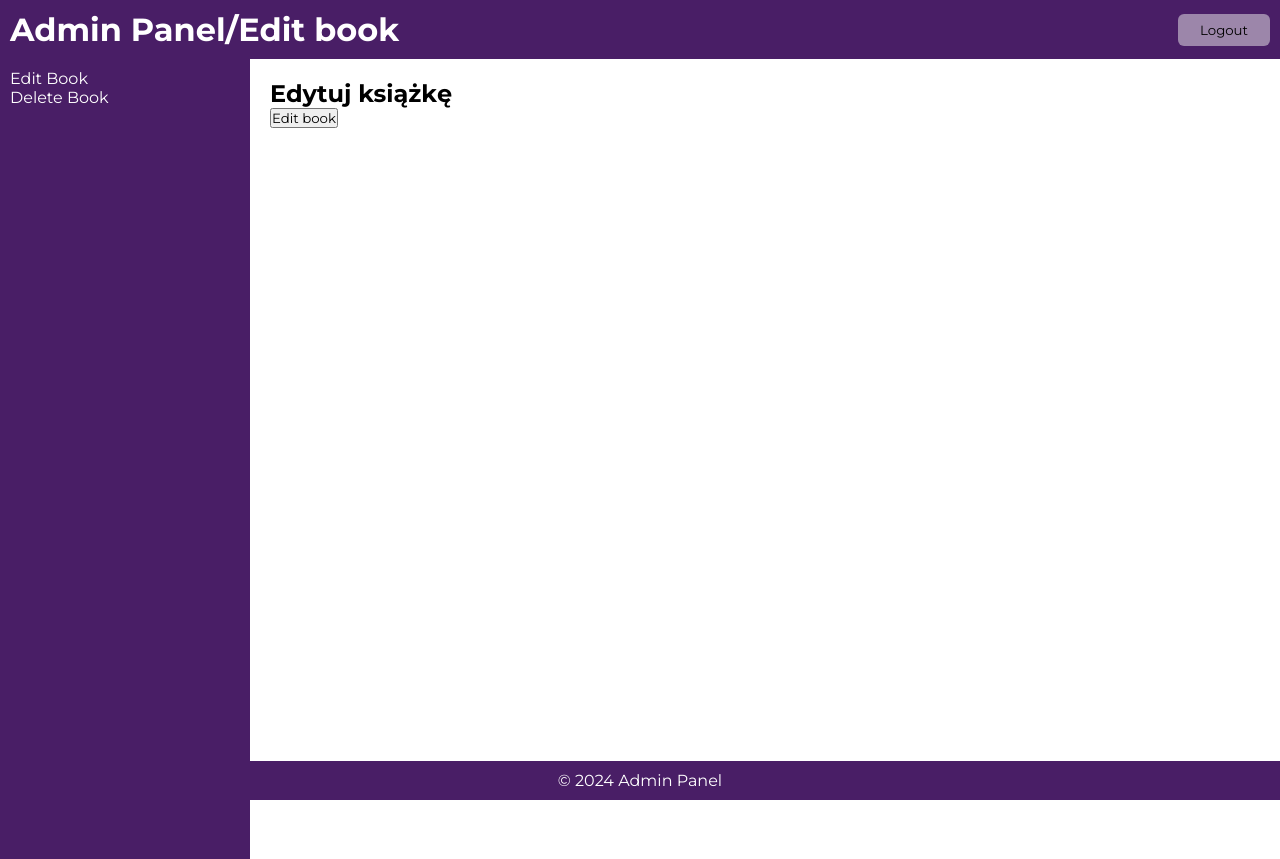
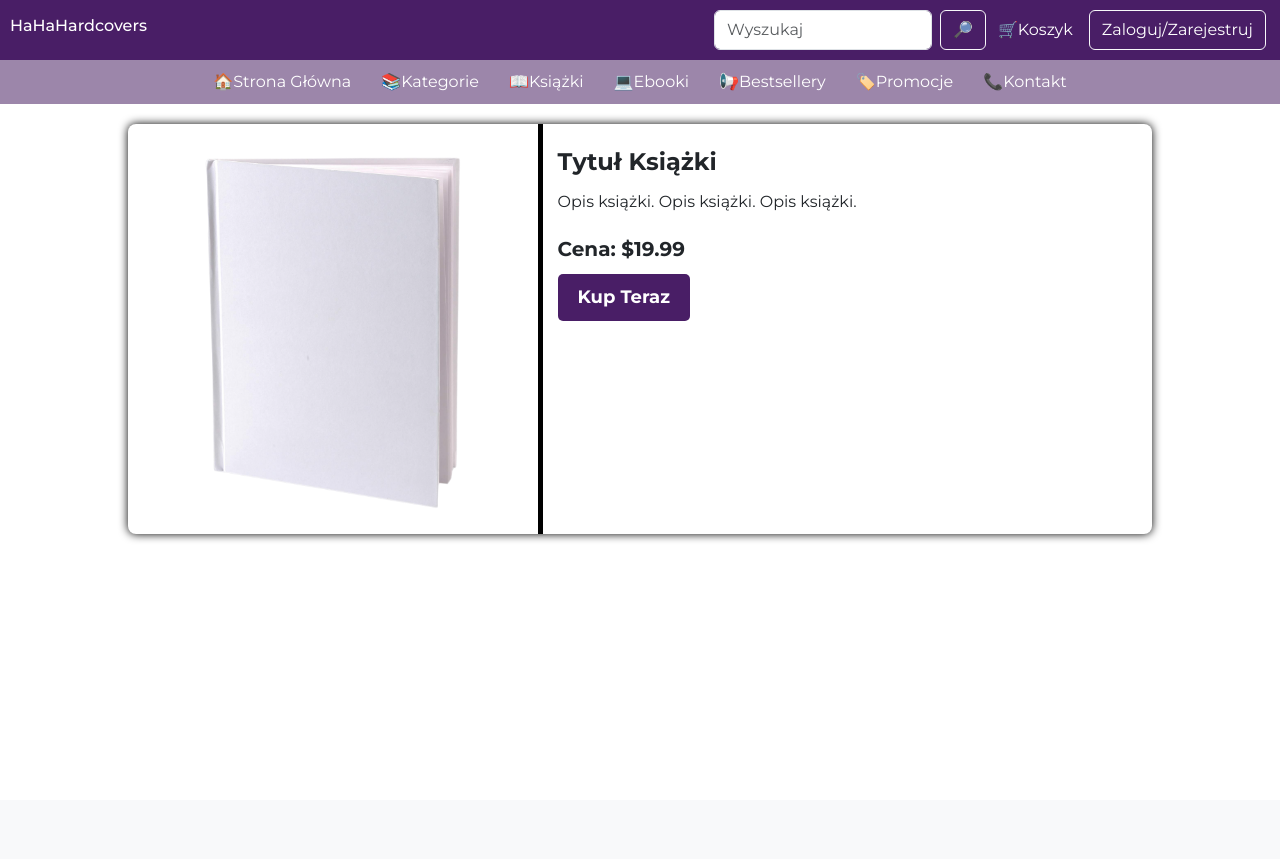
Before and after one commit to PPysklo/HaHaHardcovers, a Django app: page /test2/ in a window 1280 px wide. After the commit the page ends 541 px from the top, so only its background shows below. Run offline with Django 4.2, Linux system fonts and the light colour scheme; some libraries are stand-ins or nearby versions.

Commit message:
BookPage
Na test2 jest BookPage zrobiony html

```diff
--- a/templates/test2.html
+++ b/templates/test2.html
@@ -1,41 +1,146 @@
+{% load static %}
 <!DOCTYPE html>
-{% load static %}
-<html lang="en">
+<html>
+
 <head>
-    <meta charset="UTF-8">
-    <meta name="viewport" content="width=device-width, initial-scale=1.0">
-    <link rel="stylesheet" href="https://cdnjs.cloudflare.com/ajax/libs/font-awesome/6.4.2/css/all.min.css">
-    <link rel="stylesheet" href="{% static 'styles\test1style.css' %}">
-    <title>Admin Panel</title>
+    <title>{% block title %}{% endblock %}</title>
+    {% load bootstrap5 %}
+    {% bootstrap_css %}
+    {% bootstrap_javascript %}
+    <link rel="stylesheet" href="{% static 'styles\navbarstyle.css' %}">
+    <style>
+
+        .book-container {
+            width: 80%;
+            margin: 20px auto;
+            background-color: #fff;
+            border-radius: 8px;
+            overflow: hidden;
+            box-shadow: 0 0 10px rgb(0, 0, 0);
+        }
+
+        .book-image {
+            float: left;
+            width: 40%;
+        }
+
+        .book-image img {
+            width: 100%;
+            height: auto;
+            outline: 5px solid #000;
+        }
+
+        .book-details {
+            float: left;
+            width: 60%;
+            padding: 20px;
+        }
+
+        .book-title {
+            font-size: 24px;
+            font-weight: bold;
+            margin-bottom: 10px;
+        }
+
+        .book-description {
+            font-size: 16px;
+            margin-bottom: 20px;
+        }
+
+        .book-price {
+            font-size: 20px;
+            font-weight: bold;
+            margin-bottom: 10px;
+        }
+
+        .buy-now-btn {
+            display: inline-block;
+            padding: 10px 20px;
+            font-size: 18px;
+            font-weight: bold;
+            text-align: center;
+            text-decoration: none;
+            background-color: #491e66;
+            color: #fff;
+            border-radius: 5px;
+            cursor: pointer;
+
+            transition: background-color 0.3s, color 0.3s;
+        }
+
+        .buy-now-btn:hover {
+            background-color: #fff;
+            color: #491e66;
+            outline: 2px solid #491e66;
+        }
+    </style>
 </head>
+
 <body>
-    <div class="admin-container">
-        <header class="admin-header">
-            <h1>Admin Panel/Edit book</h1>
-            <Button id="Button1">Logout</Button>
+    <body>
+        <header>
+            <h1 class="navbar-brand">HaHaHardcovers</h1>
+            <div class="header-buttons">
+                <form class="d-flex" role="search">
+                    <input class="form-control me-2" type="search" placeholder="Wyszukaj" aria-label="Search">
+                    <button class="btn btn-outline-light" type="submit">🔎</button>
+                  </form>
+                <a href="#" class="cart-link">🛒Koszyk</a>
+            {% if user.is_authenticated %}
+                <button type="button" class="btn btn-outline-light mx-1">
+                    <a href="{% url 'users:user-profile' user.profile.id %}" class="category_bar_element">Profil</a>
+                </button>
+                {% if user.is_superuser %}
+                <button type="button" class="btn btn-outline-light mx-1">
+                    <a href="{% url 'stuff:add_Book' %}" class="category_bar_element">Dodaj książkę</a>
+                </button>
+                {% endif %}
+            <button class="btn btn-outline-light mx-1">
+                <a href="{% url 'users:logout' %}" class="category_bar_element">Wyloguj</a>
+            </button>
+            {% else %}
+            <button class="btn btn-outline-light mx-1">
+                <a href="{% url 'users:login_Register' %}" class="category_bar_element">Zaloguj/Zarejestruj</a>
+            </button>
+            {% endif %}
+            </div>
         </header>
-        <aside class="admin-sidebar">
-            <nav>
-                <a href="#" class="category_bar_element">Edit Book</a>
-            </nav>
-            <nav>
-                <a href="#" class="category_bar_element">Delete Book</a>
-                <!--Wiecej opcji-->
-            </nav>
-        </aside>
-        <div class="admin-div">
-            <!-- Tu co w srodku-->
-            <h2>Edytuj książkę</h2>
-            <form>
 
-                <!--Dodanie opcji-->
+        <nav>
+            <a href="#">🏠Strona Główna</a>
+                <a href="#" data-bs-toggle="dropdown">
+                    📚Kategorie
+                </a>
+                <ul class="dropdown-menu">
+                  <li><a class="dropdown-item" href="#">Action</a></li>
+                  <li><a class="dropdown-item" href="#">Another action</a></li>
+                  <li><a class="dropdown-item" href="#">Something else here</a></li>
+                  </ul>
+            <a href="#">📖Książki</a>
+            <a href="#">💻Ebooki</a>
+            <a href="#">📢Bestsellery</a>
+            <a href="#">🏷️Promocje</a>
+            <a href="#">📞Kontakt</a>
+        </nav>
 
-                <button type="submit">Edit book</button>
-            </form>
-        </div>
-        <footer class="admin-footer">
-            &copy; 2024 Admin Panel
-        </footer>
-    </div>
+
+
+        <div class="book-container">
+            <div class="book-image">
+                <img src="{% static 'images/blank.png' %}" alt="Okładka książki">
+            </div>
+            <div class="book-details">
+                <div class="book-title">Tytuł Książki</div>
+                <div class="book-description">
+                    Opis książki.
+                    Opis książki.
+                    Opis książki.
+                </div>
+                <div class="book-price">Cena: $19.99</div>
+                <a href="#" class="buy-now-btn">Kup Teraz</a>
+            </div>
+
+
 </body>
+
 </html>
```
Also changed, not shown: db.sqlite3.
